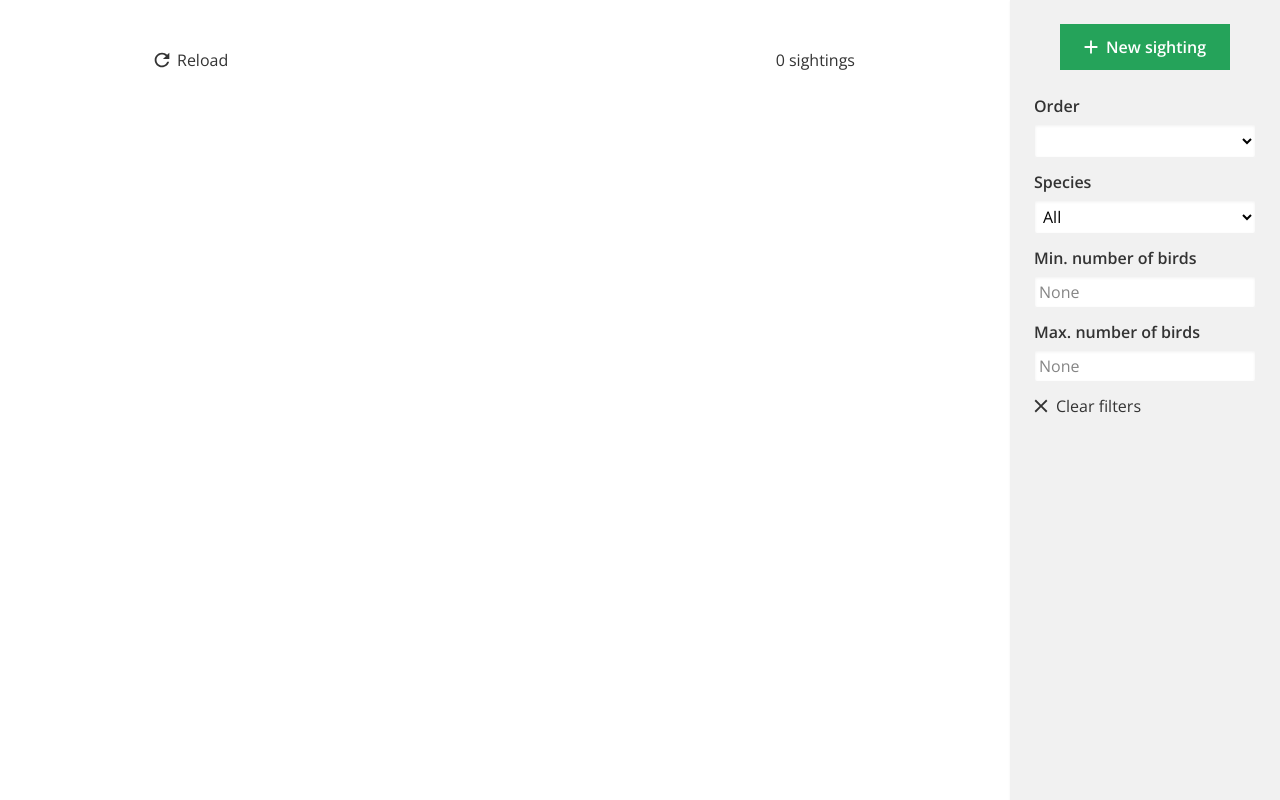
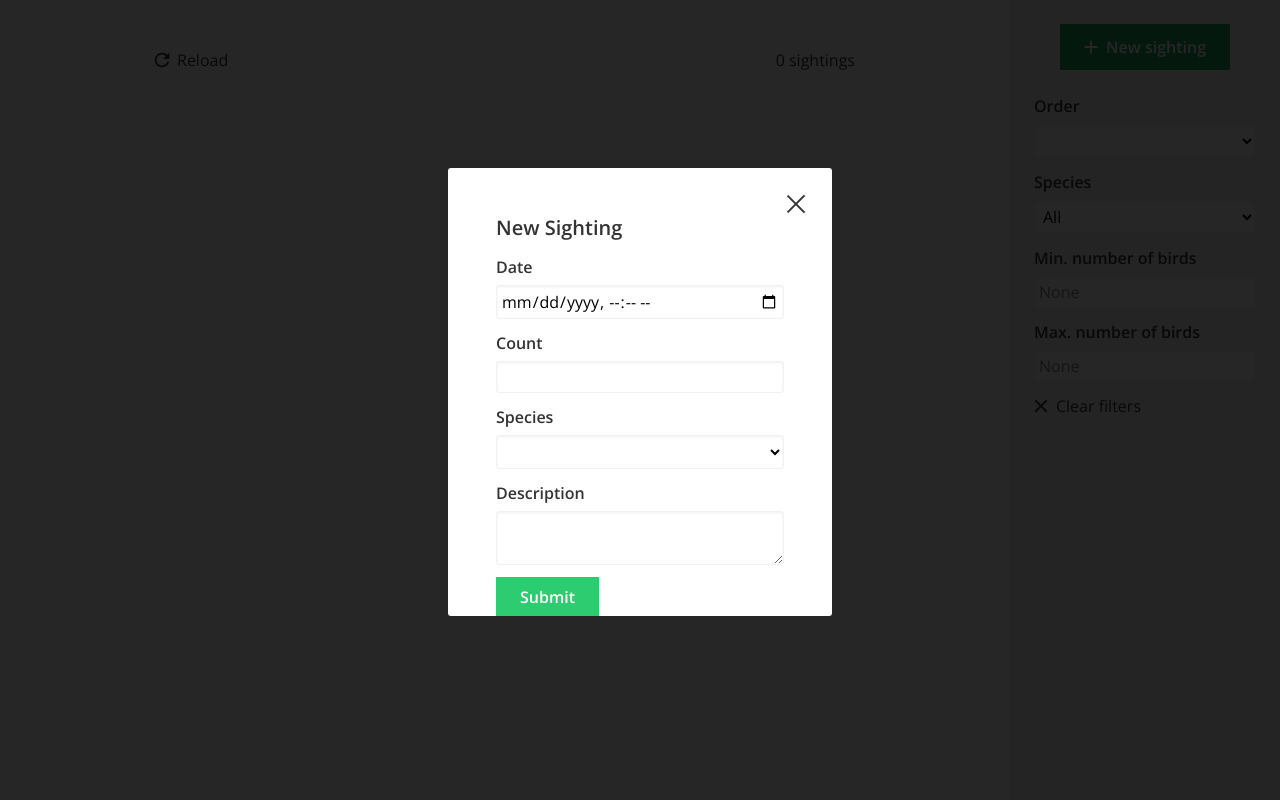
Before and after one commit to 4llu/duck-fe, a website: page index.html in a window 1280 px wide. Both pictures are taken after a click on the button "New sighting". Drawn offline with nearby package versions, Linux system fonts and the light colour scheme; some packages are replaced by stand-ins of ours; no server answers.

Commit message:
Modal base works

```diff
--- /dev/null
+++ b/app/directives/newSighting.directive.html
@@ -0,0 +1,19 @@
+<div class="modal" ng-show="vm.show">
+  <div class="modal-fade-screen">
+    <div class="modal-inner">
+      <div class="modal-close" ng-click="vm.close()"></div>
+      <h1>New Sighting</h1>
+      <form ng-submit="vm.submit()">
+          <label for="">Date</label>
+          <input type="datetime-local" name="" value="">
+          <label for="count">Count</label>
+          <input type="text" name="count">
+          <label for="">Species</label>
+          <select name="species" ng-model="vm.species" ng-options="sp as (sp.name | capitalize ) for sp in vm.species"></select>
+          <label for="count">Description</label>
+          <textarea name="count"></textarea>
+          <button type="submit" name="button">Submit</button>
+      </form>
+    </div>
+  </div>
+</div>
--- /dev/null
+++ b/app/directives/newSighting.directive.js
@@ -0,0 +1,58 @@
+(function() {
+    "use strict";
+
+    angular
+        .module("app")
+        .directive("newSighting", directive);
+
+    /* @ngInject */
+    function directive() {
+        var directive = {
+            restrict: "E",
+            replace: "true",
+            templateUrl: "/app/directives/newSighting.directive.html",
+            scope: {},
+            controller: Controller,
+            controllerAs: "vm",
+            bindToController: true
+        };
+
+        return directive;
+    }
+
+    Controller.$inject = ["$http", "$rootScope"];
+
+    /* @ngInject */
+    function Controller($http, $rootScope) {
+        var vm = this;
+
+        // Variables
+        vm.show = false;
+
+        // Functions
+        vm.close = close;
+        vm.submit = submit;
+
+        activate();
+
+        function activate() {
+            $rootScope.$on("newSighting", function() {
+                open();
+            });
+        }
+
+        function open() {
+            $("body").addClass("modal-open")
+            vm.show = true;
+        }
+
+        function close() {
+            this.show = false;
+            $("body").removeClass("modal-open")
+        }
+
+        function submit() {
+
+        }
+    }
+})();
--- a/app/directives/sidebar.directive.html
+++ b/app/directives/sidebar.directive.html
@@ -1,7 +1,7 @@
 <aside class="sidebar">
     <div class="sidebar__section">
         <div class="u-center-text">
-            <button type="button" name="new-sighting"><img class="icon" src="/static/images/icon-plus.svg">New sighting</button>
+            <button type="button" ng-click="vm.newSighting()"><img class="icon" src="/static/images/icon-plus.svg">New sighting</button>
         </div>
     </div>
     <div class="sidebar__section">
--- a/app/directives/sidebar.directive.js
+++ b/app/directives/sidebar.directive.js
@@ -29,6 +29,7 @@
         // Functions
         vm.updateOptions = updateOptions;
         vm.initOptions = initOptions;
+        vm.newSighting = newSighting;
 
         // Species filter init
         var allSpecies = {name: "all"}
@@ -66,6 +67,10 @@
             vm.updateOptions()
         }
 
+        function newSighting() {
+            $rootScope.$broadcast("newSighting");
+        }
+
         function getSpecies() {
             $http.get("/species")
                 .then(function(res) {
--- a/index.html
+++ b/index.html
@@ -12,6 +12,7 @@
         <link href="https://fonts.googleapis.com/css?family=Open+Sans:400,600" rel="stylesheet" >
 
         <!-- Scripts -->
+        <script src="https://code.jquery.com/jquery-3.1.1.min.js" type="text/javascript"></script>
         <script src="https://cdnjs.cloudflare.com/ajax/libs/angular.js/1.6.1/angular.min.js" type="text/javascript"></script>
         <script src="https://cdnjs.cloudflare.com/ajax/libs/angular-ui-router/0.4.2/angular-ui-router.min.js" type="text/javascript"></script>
 
@@ -20,6 +21,7 @@
 
         <script src="app/directives/sidebar.directive.js" type="text/javascript"></script>
         <script src="app/directives/sightings.directive.js" type="text/javascript"></script>
+        <script src="app/directives/newSighting.directive.js" type="text/javascript"></script>
 
         <script src="app/filters/capitalize.filter.js" type="text/javascript"></script>
         <script src="app/filters/replace.filter.js" type="text/javascript"></script>
@@ -34,5 +36,6 @@
             <div class="sidebar-placeholder"></div>
             <sidebar></sidebar>
         </div>
+        <new-sighting></new-sighting>
     </body>
 </html>
--- /dev/null
+++ b/static/css/sass/components/_components.scss
@@ -0,0 +1 @@
+@import "modals";
--- /dev/null
+++ b/static/css/sass/components/_modals.scss
@@ -0,0 +1,86 @@
+.modal {
+    $modal-padding: 3em;
+    $modal-background: $base-background-color;
+    $modal-close-color: $dark-gray;
+
+    .modal-fade-screen { // overlay
+        @include position(fixed, 0);
+        background-color: rgba(#000, 0.85);
+        // opacity: 0;
+        padding-top: 10em;
+        text-align: left;
+        transition: opacity 0.25s ease;
+        // visibility: hidden;
+        z-index: 99999999999;
+
+        .modal-bg {
+            @include position(absolute, 0);
+            cursor: pointer;
+        }
+    }
+
+    .modal-close {
+        @include position(absolute, ($modal-padding /2) ($modal-padding /2) null null);
+        @include size(1.5em);
+        background: $modal-background;
+        cursor: pointer;
+
+        &::after,
+        &::before {
+            @include position(absolute, 3px 3px 0 50%);
+            @include size(0.15em, 1.5em);
+            background: $modal-close-color;
+            content: "";
+            display: block;
+            margin: -3px 0 0 -1px;
+            transform: rotate(45deg);
+        }
+
+        &:hover::after,
+        &:hover::before {
+            background: darken($modal-close-color, 10%);
+        }
+
+        &::before {
+            transform: rotate(-45deg);
+        }
+    }
+
+    .modal-inner {
+        position: relative;
+        top: 0.5em;
+        width: 30%;
+        max-height: 70%;
+        margin: auto;
+        margin-top: 0;
+        padding: $modal-padding;
+        border-radius: $base-border-radius;
+        overflow: auto;
+        background: $modal-background;
+        transition: opacity 0.25s ease;
+
+        h1 {
+            color: $base-font-color;
+            text-align: left;
+            text-transform: capitalize;
+        }
+    }
+
+}
+
+.modal-open {
+    overflow: hidden;
+}
+
+.js-modal-open {
+    .modal-fade-screen {
+        opacity: 1;
+        visibility: visible;
+    }
+
+    .modal-inner {
+        top: 0.5em;
+    }
+}
+
+// Based on code by Kasper Mikiewicz
--- a/static/css/sass/master.scss
+++ b/static/css/sass/master.scss
@@ -3,3 +3,5 @@
 @import "base/base";
 // Single use elements
 @import "elements/elements";
+// Reusable components
+@import "components/components";
```
Also changed, not shown: static/css/master.css.
